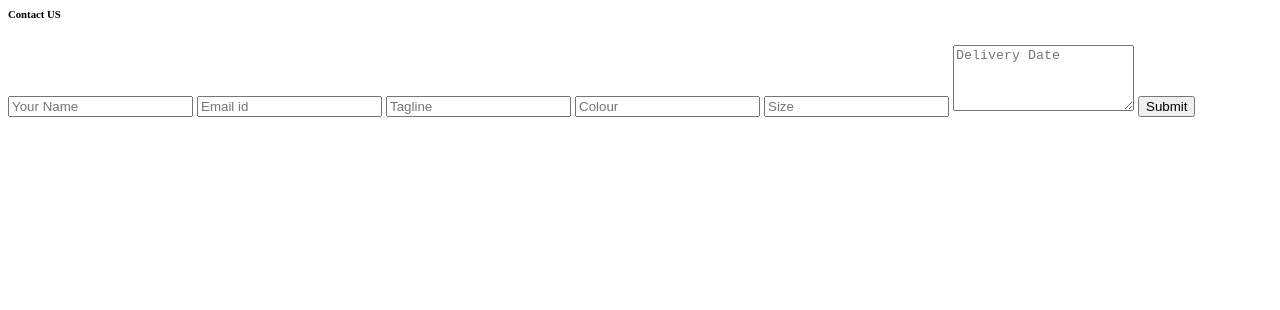
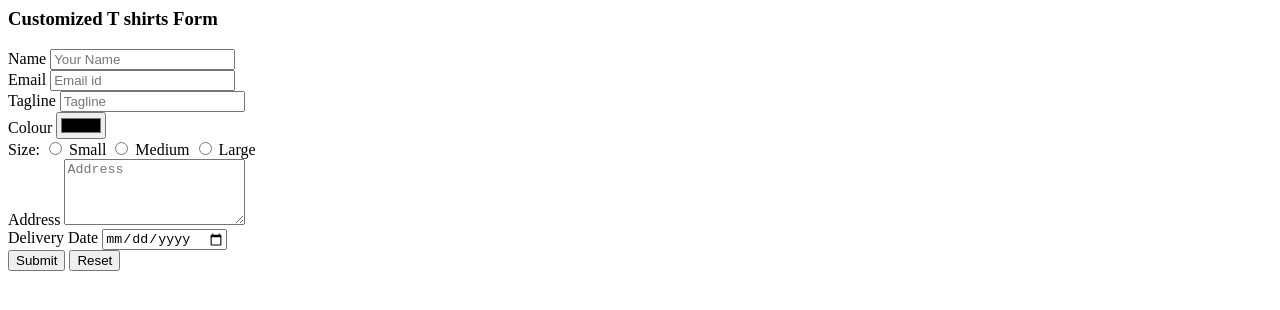
Before and after one commit to ShantanuSaraf30/tshirt-form, a plain HTML site: page index.html in a window 1280 px wide. Drawn offline with Linux system fonts and the light colour scheme.

Commit message:
Update index.html

```diff
--- a/index.html
+++ b/index.html
@@ -1,21 +1,36 @@
 <html>
 <head>
     <meta name="viewport" content= "width=device-width,initial-scale=1.0">
-    <title>Contact Form </title>
+    <title> Customized T shirts Form</title>
 
 
 </head>
 <body>
     <div class ="container">
         <form >
-            <h6>Contact US</h6>
-                <input type="text" id = "name" placeholder ="Your Name" required>
-                <input type="email" id = "email" placeholder ="Email id" required>
-                <input type="text" id = "Tagline" placeholder ="Tagline" required>
-                <input type="number" id = "Colour" placeholder ="Colour" required>
-                <input type="number" id = "Size" placeholder ="Size" required>
-                <textarea id ="Delivery Date" rows="4"placeholder ="Delivery Date"></textarea>
+            <h3> Customized T shirts Form</h3>
+                <label>Name</label>
+                <input type="text" id = "name" placeholder ="Your Name" required><br>
+                <label>Email</label>
+                <input type="email" id = "email" placeholder ="Email id" required><br>
+                <label>Tagline</label>
+                <input type="text" id = "Tagline" placeholder ="Tagline" required><br>
+                <label>Colour</label>
+                <input type="color" id = "Colour" placeholder ="Colour" required><br>
+                <label>Size:</label>
+                <input type="radio" id="Small" name="size" value="Small">
+                <label for="Samll">Small</label>
+                <input type="radio" id="Medium" name="size" value="Medium">
+                <label for="Medium">Medium</label>
+                <input type="radio" id="javascript" name="size" value="Large">
+                <label for="Large">Large</label><br>
+                <label>Address</label>
+                <textarea id ="Address" rows="4"placeholder ="Address"></textarea><br>
+                <label>Delivery Date</label>
+                <input type="date" id = "Delivery date" placeholder ="Delivery date" required><br>
                 <button type ="submit">Submit</button>
+                <input type="reset"><br>
+
         </form>
     </div>
 
```
